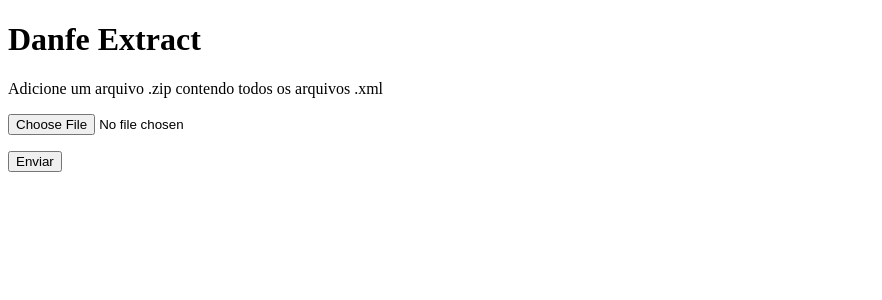
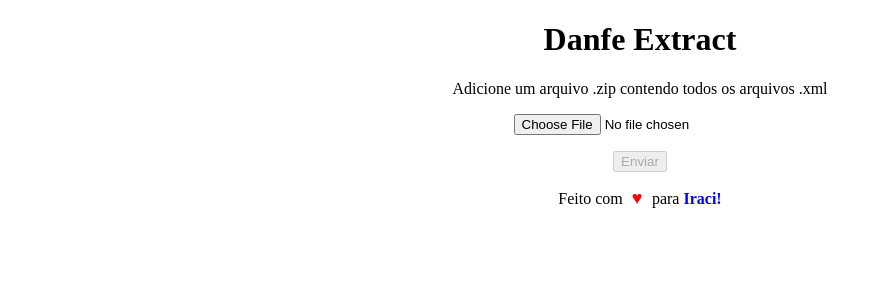
Before and after one commit to pxcx/danfe-extract-web, a React (Vite) app: page / in a window 1280 px wide. Shown: the top 300 px of the page, without its empty margins (0-882 px from the left). Built offline with nearby package versions, Linux system fonts and the light colour scheme.

Commit message:
basic markup

```diff
--- a/src/App.tsx
+++ b/src/App.tsx
@@ -2,10 +2,21 @@ import { BrowserRouter as Router, Routes, Route, Link } from "react-router-dom";
 
 import UploadForm from "./components/UploadForm";
 import DisplayExtract from "./components/DisplayExtract";
+import { useState } from "react";
 
 function App() {
+  const [easterEgg, setEasterEgg] = useState<string>("Iraci!");
+
+  function handleEasterEggIn(event: any) {
+    setEasterEgg("Pirizinha!");
+  }
+
+  function handleEasterEggOut(event: any) {
+    setEasterEgg("Iraci!");
+  }
+
   return (
-    <div className="App">
+    <div style={{ textAlign: "center" }}>
       <h1>Danfe Extract</h1>
 
       <Router>
@@ -14,6 +25,19 @@ function App() {
           <Route path="/package/:packageID" element={<DisplayExtract />} />
         </Routes>
       </Router>
+
+      <p>
+        Feito com{" "}
+        <span style={{ color: "red", fontSize: 18, margin: "5px" }}> ♥ </span>
+        para{" "}
+        <span
+          style={{ cursor: "pointer", color: "blue", fontWeight: "bold" }}
+          onMouseEnter={handleEasterEggIn}
+          onMouseLeave={handleEasterEggOut}
+        >
+          {easterEgg}
+        </span>
+      </p>
     </div>
   );
 }
--- a/src/components/DisplayExtract/index.tsx
+++ b/src/components/DisplayExtract/index.tsx
@@ -6,7 +6,7 @@ function DisplayExtract() {
   let { packageID } = useParams();
 
   useEffect(() => {
-    fetch(`http://localhost:8080/packages/${packageID}/extract-items`)
+    fetch(`http://cloud.pxcx.com.br:5000/packages/${packageID}/extract-items`)
       .then((res) => res.json())
       .then((data) => {
         setExtract(data.extract);
@@ -16,6 +16,10 @@ function DisplayExtract() {
   return (
     <div>
       <p>Resultados do pacote: {packageID}</p>
+
+      <p>
+        <a href="/">Voltar</a>
+      </p>
 
       <table border={1} width={"100%"}>
         <thead>
@@ -35,16 +39,16 @@ function DisplayExtract() {
         <tbody>
           {extract.map((danfeItem: any, key: number) => (
             <tr key={key}>
-              <td style={{ textAlign: "center" }}>{key}</td>
-              <td>{danfeItem.description}</td>
-              <td style={{ textAlign: "center" }}>{danfeItem.ncm}</td>
-              <td style={{ textAlign: "center" }}>{danfeItem.cst}</td>
-              <td style={{ textAlign: "center" }}>{danfeItem.cfop}</td>
-              <td style={{ textAlign: "center" }}>{danfeItem.aliqIcms}</td>
-              <td style={{ textAlign: "center" }}>{danfeItem.aliqPis}</td>
-              <td style={{ textAlign: "center" }}>{danfeItem.aliqCofins}</td>
-              <td style={{ textAlign: "center" }}>{danfeItem.origem}</td>
-              <td style={{ textAlign: "center" }}>{danfeItem.cest}</td>
+              <td>{key}</td>
+              <td style={{ textAlign: "left" }}>{danfeItem.description}</td>
+              <td>{danfeItem.ncm}</td>
+              <td>{danfeItem.cst}</td>
+              <td>{danfeItem.cfop}</td>
+              <td>{danfeItem.aliqIcms}</td>
+              <td>{danfeItem.aliqPis}</td>
+              <td>{danfeItem.aliqCofins}</td>
+              <td>{danfeItem.origem}</td>
+              <td>{danfeItem.cest}</td>
             </tr>
           ))}
         </tbody>
--- a/src/components/UploadForm/index.tsx
+++ b/src/components/UploadForm/index.tsx
@@ -1,11 +1,44 @@
+import { ChangeEventHandler, SetStateAction, useState } from "react";
+
 function UploadForm() {
+  const [selectedFile, setSelectedFile] = useState<File | null>(null);
+  const [packageId, setPackageId] = useState<string | null>(null);
+
+  function onFileSelected(event: React.FormEvent<HTMLInputElement>) {
+    if (event.currentTarget.files && event.currentTarget.files.length > 0) {
+      setSelectedFile(event.currentTarget.files[0]);
+    }
+  }
+
+  function submitFile() {
+    if (selectedFile !== null) {
+      const formData = new FormData();
+      formData.append("danfePackage", selectedFile);
+
+      fetch("http://cloud.pxcx.com.br:5000/upload-package", {
+        method: "POST",
+        body: formData,
+      })
+        .then((res) => res.json())
+        .then((data) => {
+          setPackageId(data.packageID);
+          setSelectedFile(null);
+        });
+    }
+  }
+
   return (
     <div>
+      <p style={{ display: `${packageId ? "block" : "none"}` }}>
+        <a href={"/package/" + packageId}>Clique aqui para ver o resultado.</a>
+      </p>
       <p>Adicione um arquivo .zip contendo todos os arquivos .xml</p>
       <p>
-        <input type="file" name="danfePackageInput" />
+        <input type="file" name="danfePackageInput" onChange={onFileSelected} />
       </p>
-      <button>Enviar</button>
+      <button disabled={selectedFile === null} onClick={submitFile}>
+        Enviar
+      </button>
     </div>
   );
 }
```
